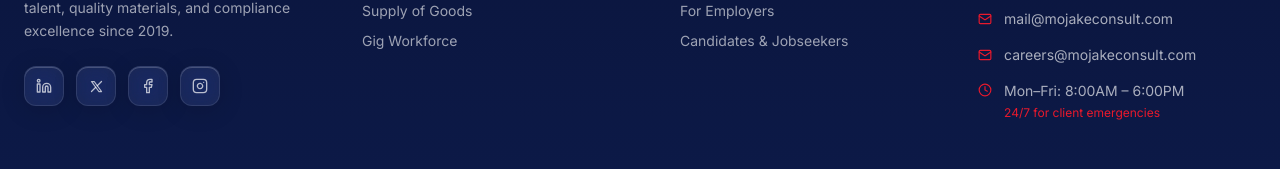
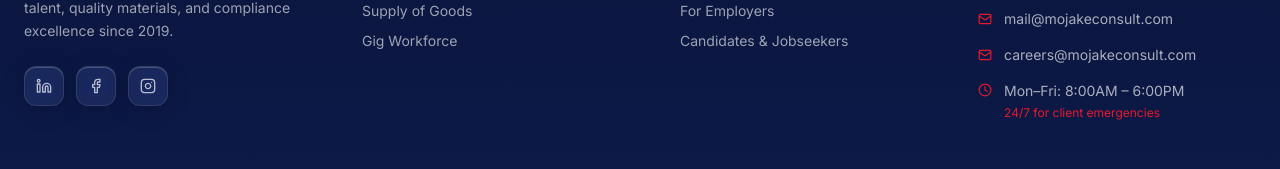
Before and after one commit to johnleo8070/mojake-consult, a React (Vite) app: page / in a window 1280 px wide. Shown: the part 8391-8560 px from the top of the page. Built offline with nearby package versions, Linux system fonts and the light colour scheme.

Commit message:
Remove X social icon from footer

```diff
--- a/src/components/Footer.tsx
+++ b/src/components/Footer.tsx
@@ -1,12 +1,6 @@
 import { Link } from 'react-router-dom';
 import { Phone, Mail, MapPin, Clock, ArrowRight } from 'lucide-react';
 
-const XIcon = ({ size = 16 }: { size?: number }) => (
-  <svg width={size} height={size} viewBox="0 0 24 24" fill="none" stroke="currentColor" strokeWidth="2" strokeLinecap="round" strokeLinejoin="round">
-    <path d="M4 4l11.733 16h4.267l-11.733 -16z" />
-    <path d="M4 20l6.768 -6.768m2.46 -2.46l6.772 -6.772" />
-  </svg>
-);
 
 const LinkedinIcon = ({ size = 16 }: { size?: number }) => (
   <svg width={size} height={size} viewBox="0 0 24 24" fill="none" stroke="currentColor" strokeWidth="2" strokeLinecap="round" strokeLinejoin="round">
@@ -107,7 +101,6 @@ export default function Footer() {
             <div className="flex items-center gap-3">
               {[
                 { icon: <LinkedinIcon size={16} />, href: 'https://linkedin.com/company/mojakeconsult', label: 'LinkedIn' },
-                { icon: <XIcon size={15} />, href: '#', label: 'X (Twitter)' },
                 { icon: <FacebookIcon size={16} />, href: 'https://www.facebook.com/share/18QRnCf7tr/?mibextid=wwXIfr', label: 'Facebook' },
                 { icon: <InstagramIcon size={16} />, href: 'https://www.instagram.com/mojakeconsult?igsh=c21ucXJrc3Bnd2Np', label: 'Instagram' },
               ].map(({ icon, href, label }) => (
```
